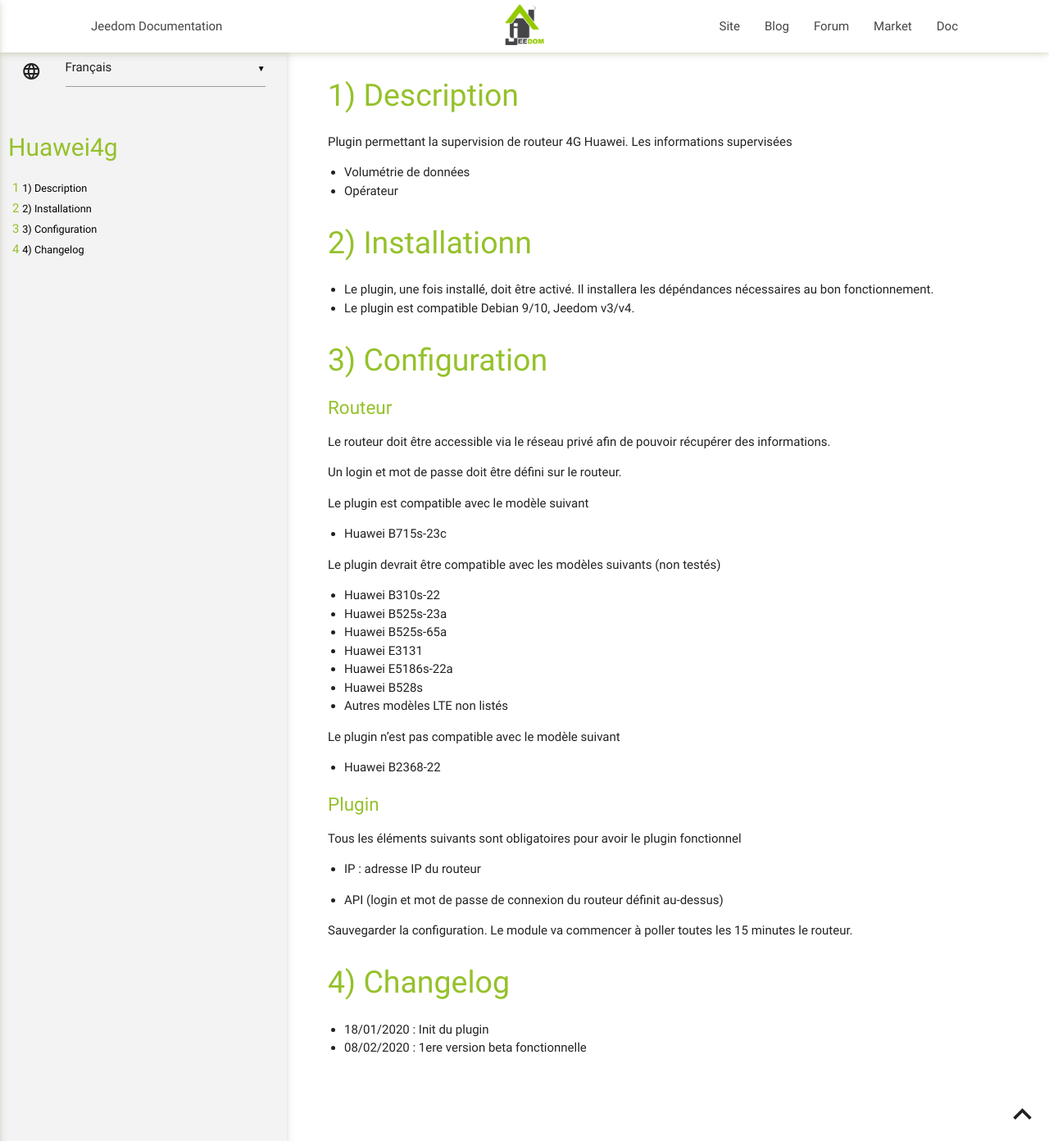
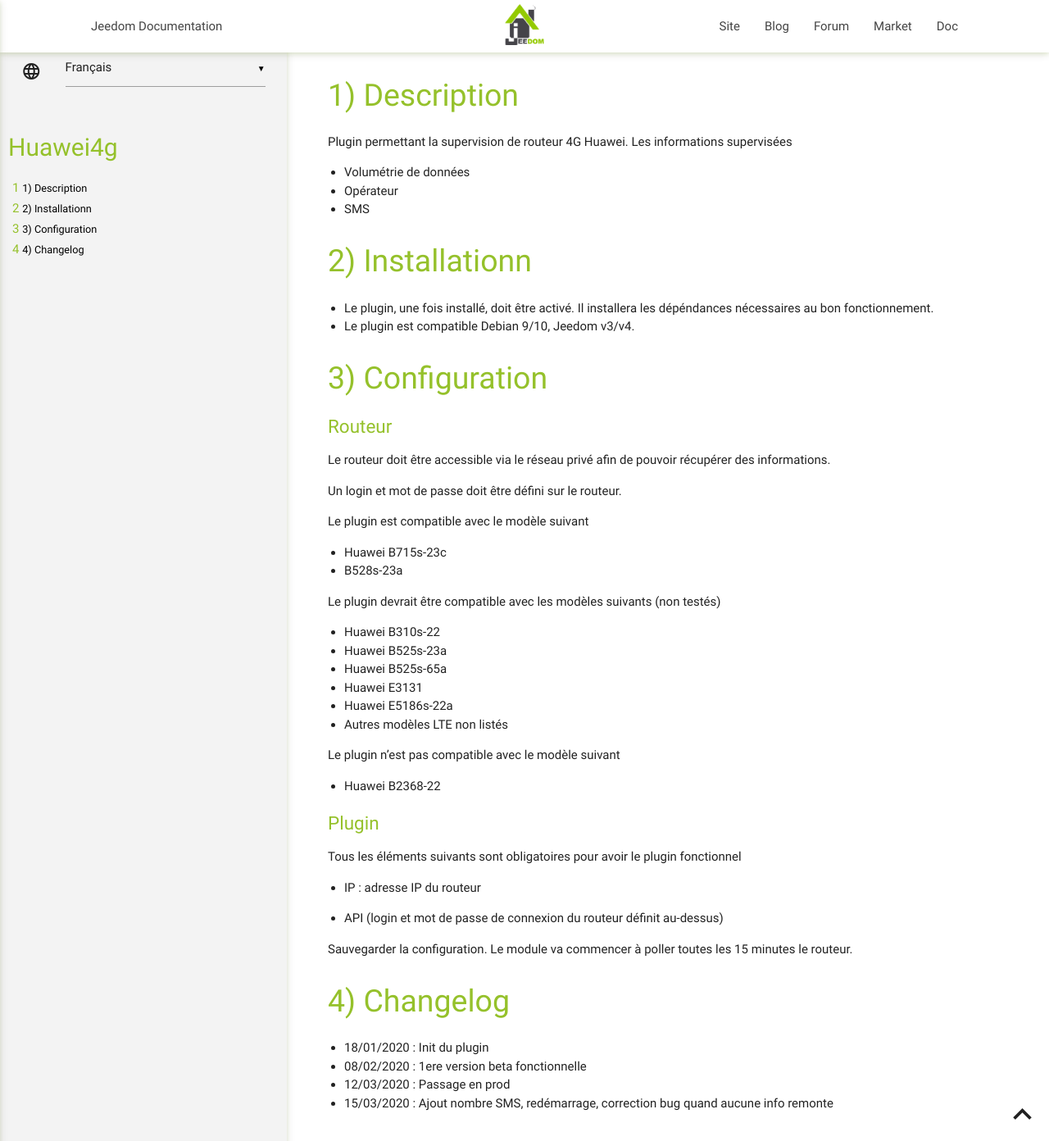
Before and after one commit to tux1c0/plugin-huawei4g, a Jekyll site: the page built from docs/fr_FR/index.md, in a window 1280 px wide and 1392 px high. Shown: the whole window at 82% size. Built offline with Jekyll 4.4.1, drawn with Linux system fonts in a browser that asks for light colours; our own code applies the rules of GitHub Pages for plain Markdown files.

Commit message:
Update index.md

```diff
--- a/docs/fr_FR/index.md
+++ b/docs/fr_FR/index.md
@@ -5,6 +5,7 @@
 Les informations supervisées
 -	Volumétrie de données
 -	Opérateur
+-	SMS
 
 Installationn
 ===
@@ -25,6 +26,7 @@
 
 Le plugin est compatible avec le modèle suivant
 -	Huawei B715s-23c
+-	B528s-23a
 
 Le plugin devrait être compatible avec les modèles suivants (non testés)
 -	Huawei B310s-22
@@ -32,7 +34,6 @@
 -	Huawei B525s-65a
 -	Huawei E3131
 -	Huawei E5186s-22a
--	Huawei B528s
 -	Autres modèles LTE non listés
 
 Le plugin n'est pas compatible avec le modèle suivant
@@ -56,3 +57,5 @@
 
 -	18/01/2020 : Init du plugin
 -	08/02/2020 : 1ere version beta fonctionnelle
+-	12/03/2020 : Passage en prod
+-	15/03/2020 : Ajout nombre SMS, redémarrage, correction bug quand aucune info remonte
```
